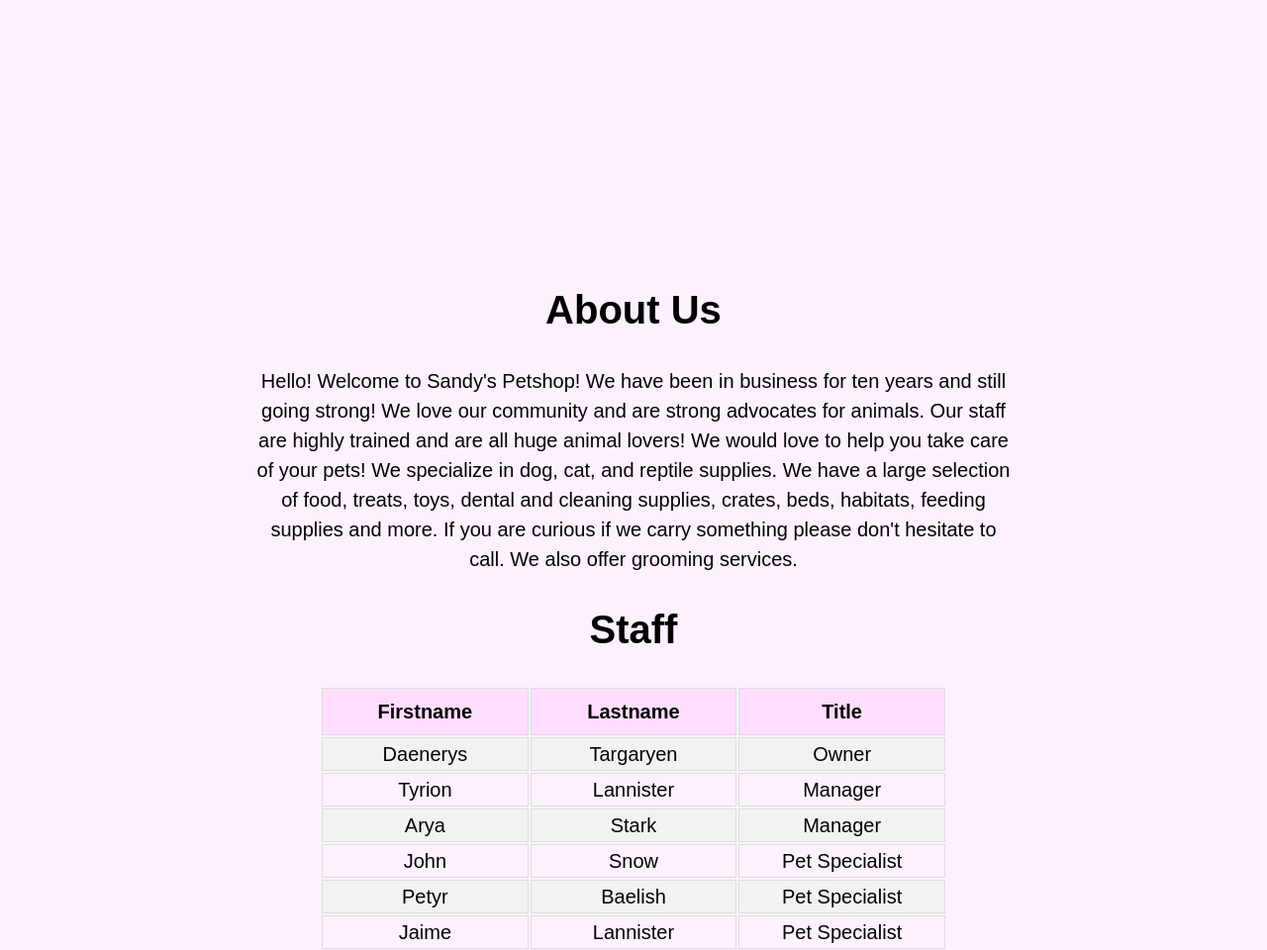
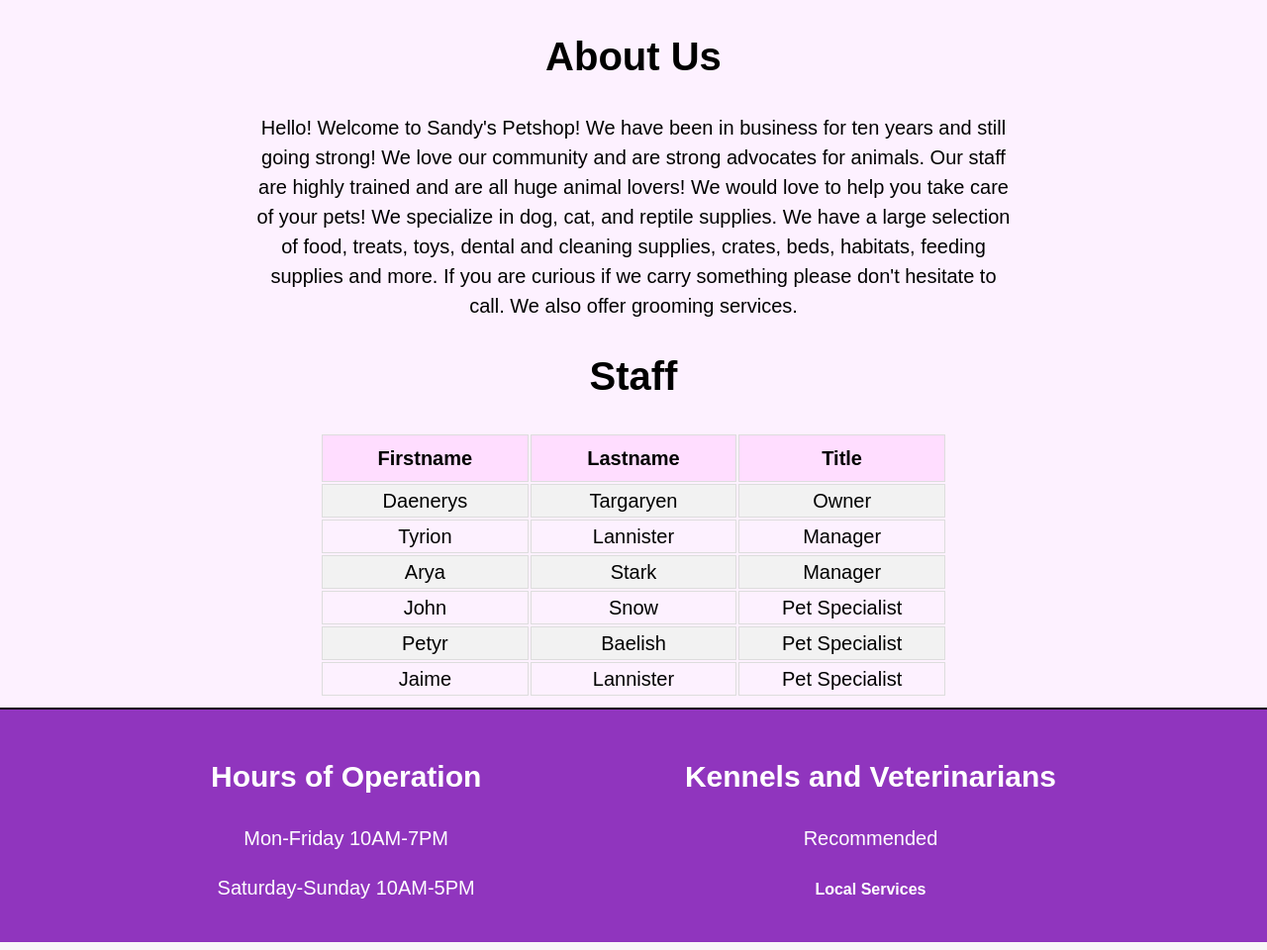
Before and after one commit to sec10/WebDev_ClassSite, a PHP site: page /about.html in a window 1280 px wide. Shown: the part 165-1125 px from the top of the page at 99% size. Run offline with PHP 8.4, Linux system fonts and the light colour scheme.

Commit message:
Update style.css

```diff
--- a/style.css
+++ b/style.css
@@ -140,7 +140,7 @@ a:hover {
 #about {
     text-align: center;
     width: 60%;
-    padding-top: 20%;
+    margin-top: 20%;
     margin: 0 auto;
 }
 
```
